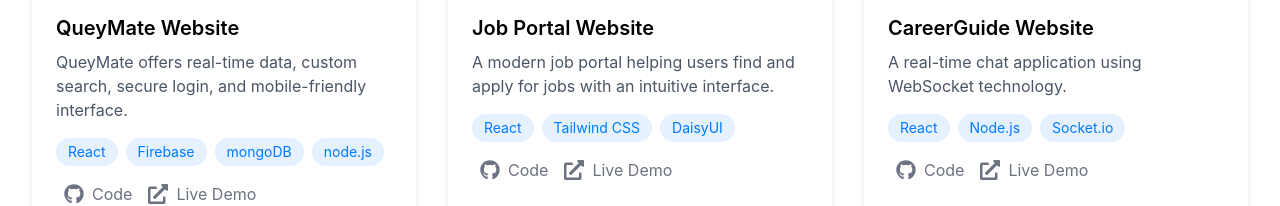
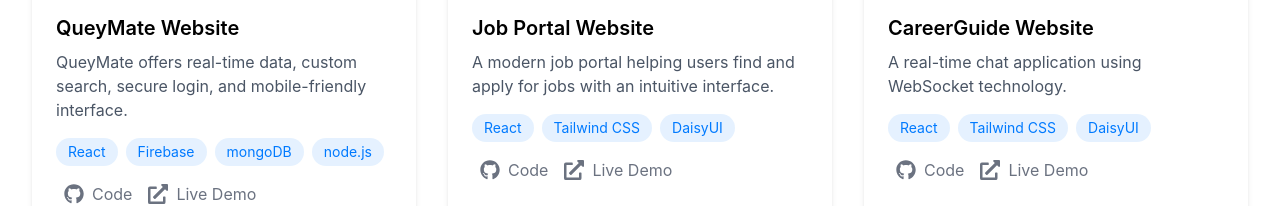
Before and after one commit to siam114/portfolio-website-nextjs, a Next.js app: page /projects in a window 1280 px wide. Shown: the part 992-1198 px from the top of the page. Built offline with nearby package versions, Linux system fonts and the light colour scheme.

Commit message:
change tecnology

```diff
--- a/src/content/project.ts
+++ b/src/content/project.ts
@@ -44,7 +44,7 @@ export const projects: Project[] = [
       {
         title: 'CareerGuide Website',
         description: 'A real-time chat application using WebSocket technology.',
-        technologies: ['React', 'Node.js', 'Socket.io'],
+        technologies: ['React', 'Tailwind CSS', 'DaisyUI'],
         githubLink: 'https://github.com/siam114/Career-Counseling-project',
         demoLink: 'https://careerguide-project.web.app/',
         image: '/projects/Career.png',
```
